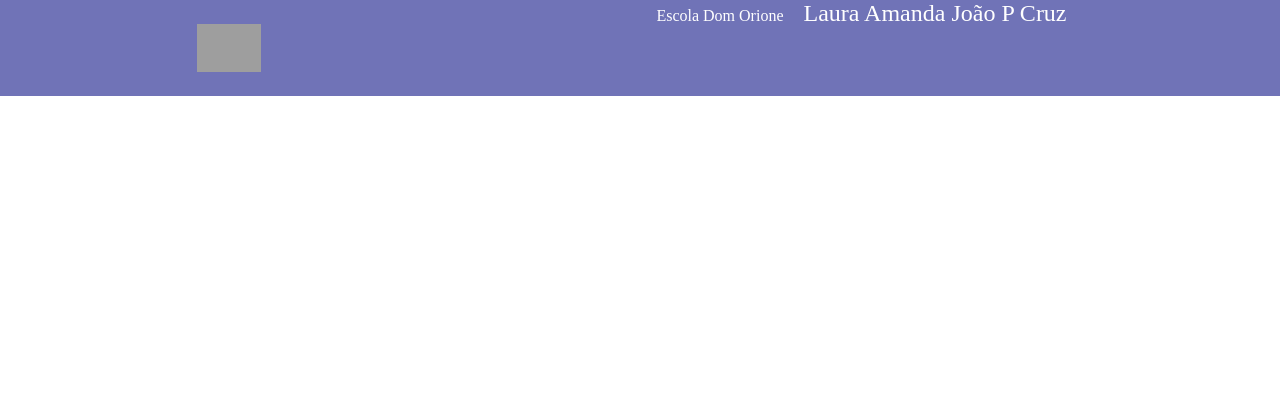
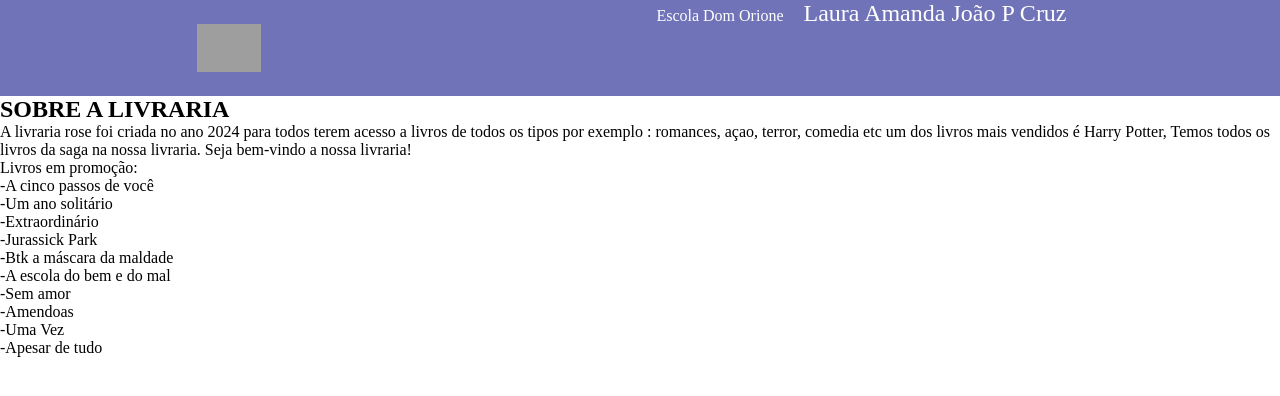
Before and after one commit to laurarocha24/site-livraria-turma2c, a plain HTML site: page index.html in a window 1280 px wide. Drawn offline with Linux system fonts and the light colour scheme; grey boxes are pictures that could not be loaded.

Commit message:
Livraria The Rosê

```diff
--- a/index.html
+++ b/index.html
@@ -16,6 +16,28 @@
         <li class="cabeçalho-lista-item">Laura Amanda João P Cruz</li>
 
         </header>
+        <section class="LIVRARIA">
+            <h2 class="lIVRARIA Titulo">SOBRE A LIVRARIA</h2>
+            <p class="LIVRARIA texto um">A livraria rose foi criada no ano 2024
+                para todos terem acesso a livros de
+                todos os tipos por exemplo : romances,
+                açao, terror, comedia etc
 
+                um dos livros mais vendidos é Harry Potter,
+                Temos todos os livros da saga na nossa livraria.
+                        Seja bem-vindo a nossa livraria!
+
+                </p>
+            <p class="LIVRARIA texto dois">Livros em promoção:
+                <P>-A cinco passos de você</P>
+                <P>-Um ano solitário</P>
+                <P>-Extraordinário</P>
+                <P>-Jurassick Park</P>
+                <P>-Btk a máscara da maldade</P>
+                <P>-A escola do bem e do mal</P>
+                <P>-Sem amor</P>
+                <P>-Amendoas</P>
+                <P>-Uma Vez </P>
+                <P>-Apesar de tudo</P>
 </body>
 <html>
--- a/style.css
+++ b/style.css
@@ -17,4 +17,8 @@ justify-content: space-around;
     display:inline-block;
     margin: 0 16px;
     font-size: 24px;
-}
+    .Livraria{
+    background-image: linear-gradient(#7073b7,#D8D7E9);
+    display: flex;
+    justify-content: center;
+    }
```
